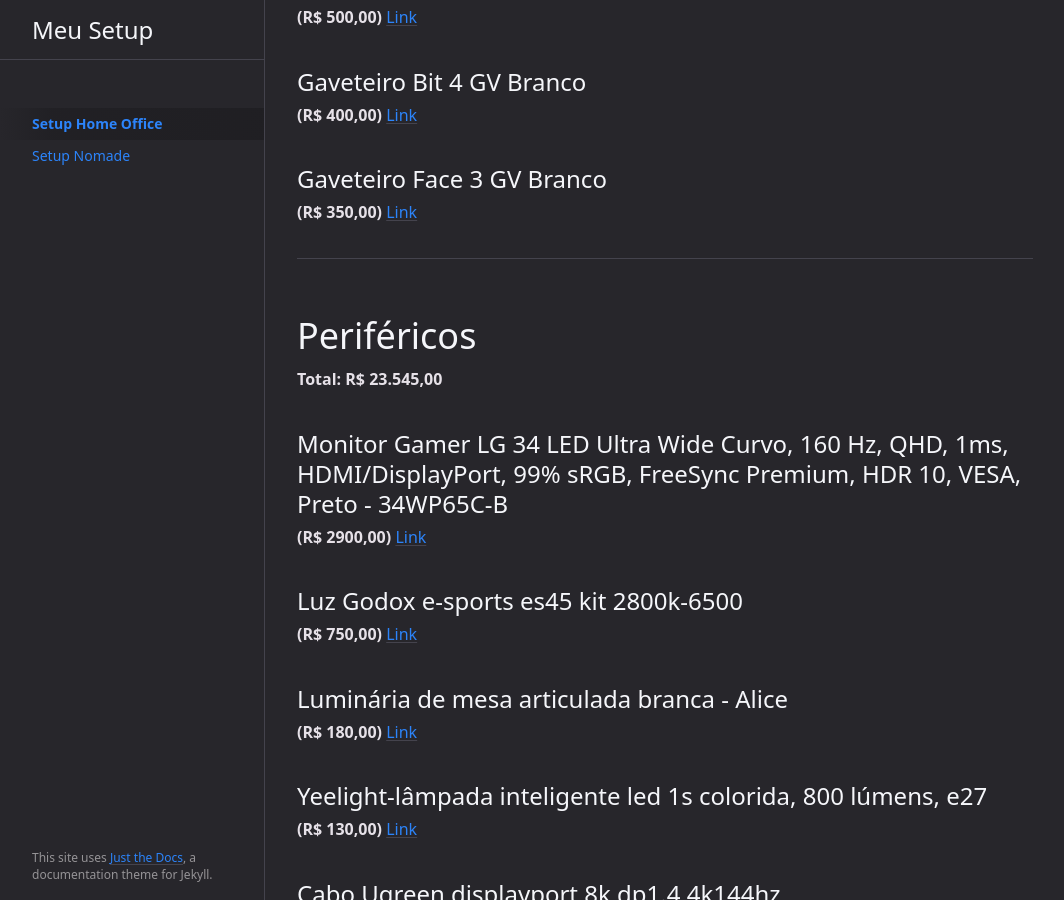
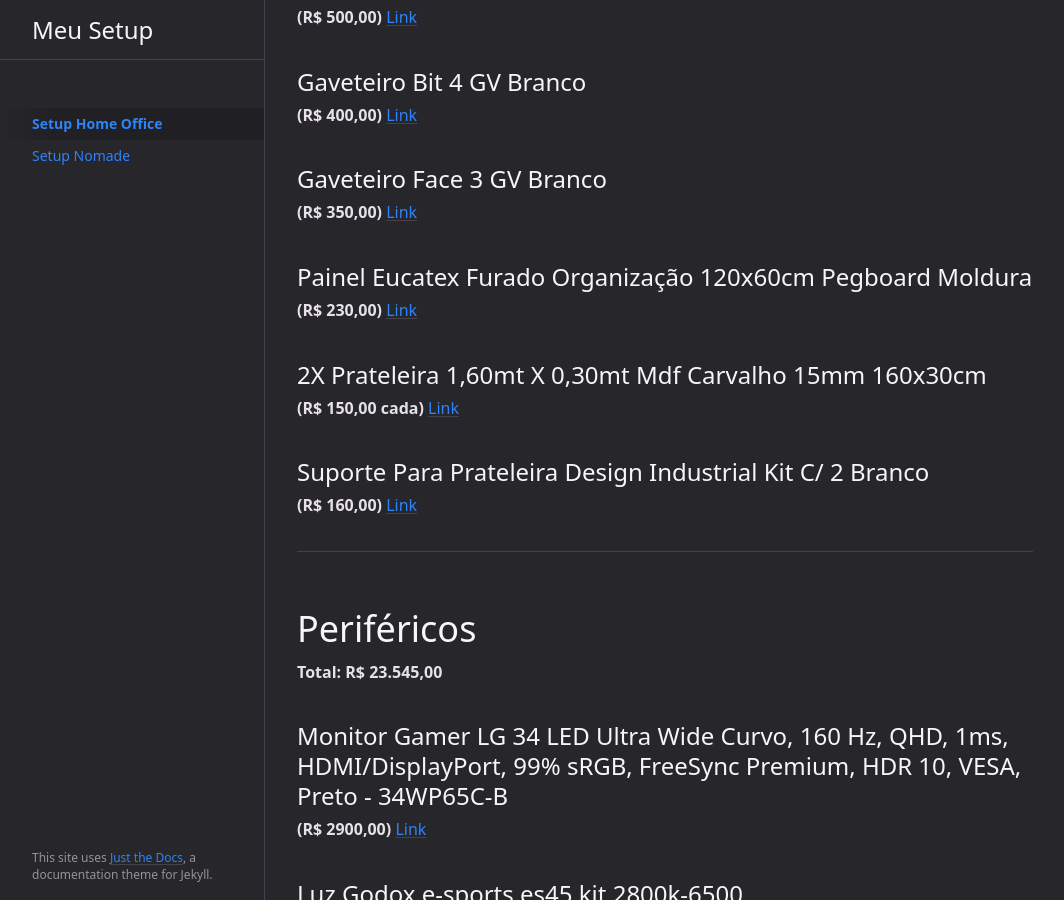
Before and after one commit to fmanoellima/meusetuphomeoffice, a Jekyll site: the page built from index.md, in a window 1280 px wide and 900 px high, scrolled down 887 px. Shown: the whole window, without its empty margins (107-1171 px from the left). Built offline with Jekyll 4.4.1, drawn with Linux system fonts in a browser that asks for light colours.

Commit message:
Update index.md

```diff
--- a/index.md
+++ b/index.md
@@ -54,6 +54,20 @@ Os preços são apenas referencias do momento em que eu adquiri os equipamentos
 ## Gaveteiro Face 3 GV Branco
 **(R$ 350,00)**
 [Link](https://www.mobly.com.br/gaveteiro-face-3-gv-branco-649774.html#a=3|p=30|pn=2|t=Busca|s=0)
+
+
+## Painel Eucatex Furado Organização 120x60cm Pegboard Moldura
+**(R$ 230,00)**
+[Link](https://produto.mercadolivre.com.br/MLB-2216254983-painel-eucatex-furado-organizaco-120x60cm-pegboard-moldura-_JM)
+
+
+## 2X Prateleira 1,60mt X 0,30mt Mdf Carvalho 15mm 160x30cm
+**(R$ 150,00 cada)**
+[Link](https://produto.mercadolivre.com.br/MLB-2616085110-1-prateleira-160mt-x-030mt-mdf-carvalho-15mm-160x30cm-160-_JM)
+
+## Suporte Para Prateleira Design Industrial Kit C/ 2 Branco
+**(R$ 160,00)**
+[Link](https://produto.mercadolivre.com.br/MLB-2617942710-suporte-para-prateleira-design-industrial-kit-c-2-branco-_JM)
 
 ---
 
```
